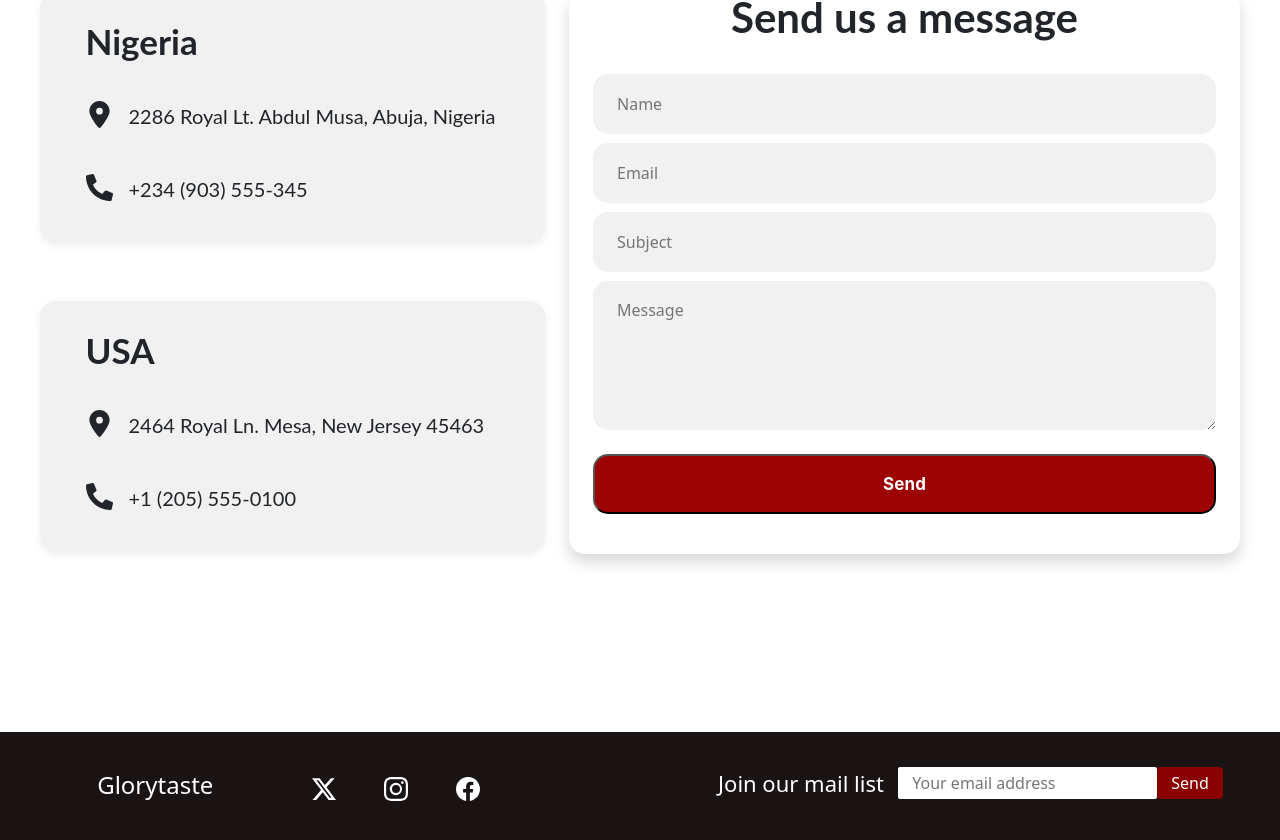
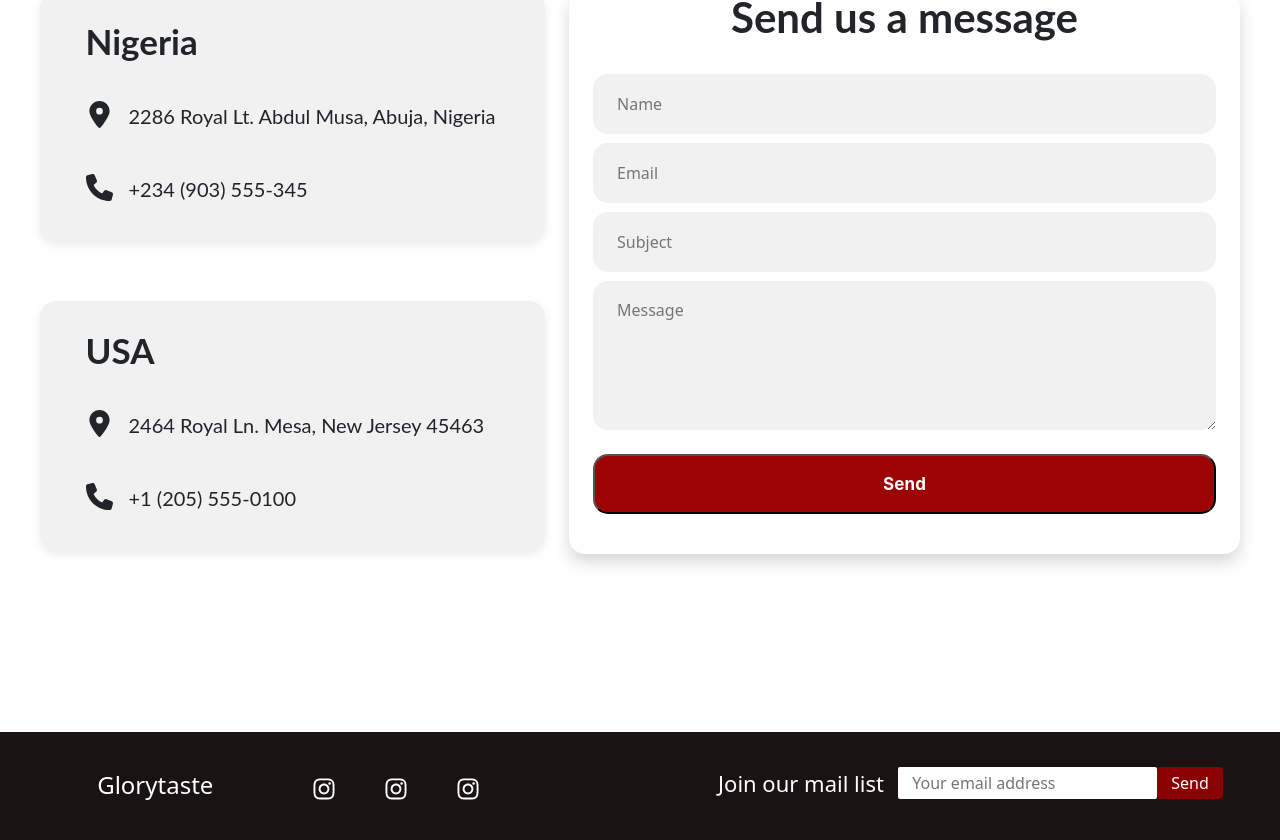
Before and after one commit to GloryEvi/my-landing-page, a React (Create React App) app: page /contact in a window 1280 px wide. Shown: the part 328-1168 px from the top of the page. Built offline with nearby package versions, Linux system fonts and the light colour scheme.

Commit message:
added react icons

```diff
--- a/package.json
+++ b/package.json
@@ -13,6 +13,7 @@
     "react": "^18.3.1",
     "react-bootstrap": "^2.10.4",
     "react-dom": "^18.3.1",
+    "react-icons": "^5.2.1",
     "react-router-dom": "^6.24.1",
     "react-scripts": "5.0.1",
     "web-vitals": "^2.1.4"
--- a/src/Footer.js
+++ b/src/Footer.js
@@ -1,8 +1,6 @@
 import React from "react";
 import { Form } from "react-bootstrap";
-import { BsTwitterX } from "react-icons/bs";
-import { BsInstagram } from "react-icons/bs";
-import { BsFacebook } from "react-icons/bs";
+import { FaInstagram } from "react-icons/fa";
 
 import "./Footer.css";
 
@@ -13,9 +11,9 @@
         <p className="three">Glorytaste</p>
       </span>
       <span>
-        <BsTwitterX className="socials mx-4" />
-        <BsInstagram className="socials mx-4" />
-        <BsFacebook className="socials mx-4" />
+        <FaInstagram className="socials mx-4" />
+        <FaInstagram className="socials mx-4" />
+        <FaInstagram className="socials mx-4" />
       </span>
       <span>
         <p className="four">Join our mail list</p>
--- a/src/pages/Contact.js
+++ b/src/pages/Contact.js
@@ -1,6 +1,7 @@
 import React from "react";
-import { FaLocationDot } from "react-icons/fa6";
-import { FaPhoneAlt } from "react-icons/fa";
+import { FontAwesomeIcon } from "@fortawesome/react-fontawesome";
+import { faPhone } from "@fortawesome/free-solid-svg-icons";
+import { faMapMarkerAlt } from "@fortawesome/free-solid-svg-icons";
 import "./Contact.css";
 
 const Contact = () => {
@@ -20,11 +21,11 @@
               <div className="card">
                 <h3>Nigeria</h3>
                 <span>
-                  <FaLocationDot />
+                  <FontAwesomeIcon icon={faMapMarkerAlt} />
                   <p>2286 Royal Lt. Abdul Musa, Abuja, Nigeria</p>
                 </span>
                 <span>
-                  <FaPhoneAlt />
+                  <FontAwesomeIcon icon={faPhone} />
                   <p>+234 (903) 555-345</p>
                 </span>
               </div>
@@ -34,11 +35,11 @@
               <div className="card">
                 <h3>USA</h3>
                 <span>
-                  <FaLocationDot />
+                  <FontAwesomeIcon icon={faMapMarkerAlt} />
                   <p>2464 Royal Ln. Mesa, New Jersey 45463</p>
                 </span>
                 <span>
-                  <FaPhoneAlt />
+                  <FontAwesomeIcon icon={faPhone} />
                   <p>+1 (205) 555-0100</p>
                 </span>
               </div>
```
Also changed, not shown: 1 other file (tests, documents, lock files or other folders).
